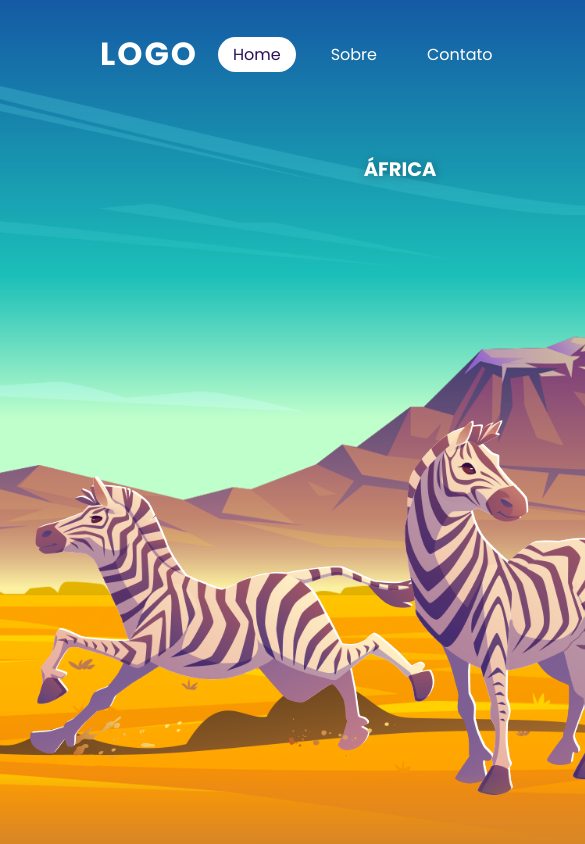
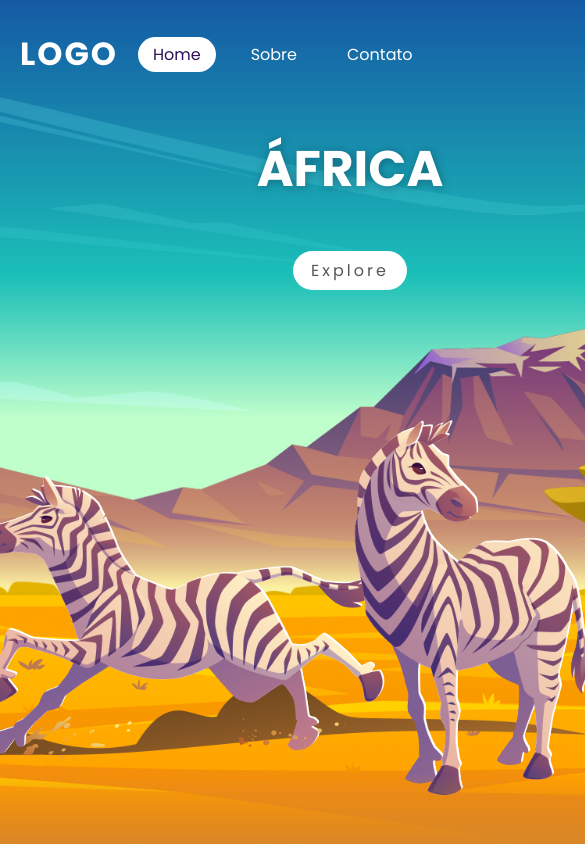
Before and after one commit to idmarcosc/Africa, a plain HTML site: page index.html in a window 390 px wide. Shown: the top 844 px of the page, 585 px wide, since content can reach past the window. Drawn offline with Linux system fonts and the light colour scheme.

Commit message:
media query

```diff
--- a/assets/css/style.css
+++ b/assets/css/style.css
@@ -7,6 +7,7 @@
 }
 html {
     font-size: 62.5%;
+    scroll-behavior: smooth;
 }
 
 body {
@@ -27,7 +28,7 @@ main {
     top: 0;
     left: 0;
     width: 100%;
-    padding: 30px 100px;
+    padding: 3rem 10rem;
     display: flex;
     justify-content: space-between;
     align-items: center;
@@ -57,7 +58,7 @@ main {
     text-decoration: none;
     padding: 0.6rem 1.5rem;
     color: #fff;
-    border-radius: 20px;
+    border-radius: 2rem;
 }
 
 .navList a:hover,
@@ -77,7 +78,7 @@ main {
 }
 
 .parallax {
-    min-width: 800px;
+    min-width: 700px;
     position: relative;
     width: 100%;
     height: 100%;
@@ -102,6 +103,7 @@ main {
     z-index: 10;
 }
 #sol {
+    z-index: 8;
     position: absolute;
     transform: translate(250px, 200px)
 }
@@ -120,7 +122,6 @@ main {
 }
 #text {
     position: absolute;
-    white-space: nowrap;
     font-size: 5vw;
     z-index: 9;
     color: white;
@@ -128,6 +129,19 @@ main {
     transform: translateY(-30vh)
 }
 
+#btn {
+    text-decoration: none;
+    color: #585757;
+    background-color: #fff;
+    font-size: 1vw;
+    letter-spacing: 0.3rem;
+    z-index: 0;
+    padding: 0.5vw 1.8vw;
+    border-radius: 2rem;
+    position: absolute;
+    transform: translateY(-15vh);
+    cursor: pointer;
+}
 .content {
     position: absolute;
     padding: 10rem;
@@ -144,3 +158,26 @@ main {
     font-size: 1.8rem;
     color: #fff;
 }
+
+
+@media (max-width: 1100px) {
+    #text {
+        font-size: 5rem;
+       }
+
+    #btn {
+        font-size: 1.6rem;
+        letter-spacing: 0.3rem;
+        padding: 0.7rem 1.8rem;
+        border-radius: 2rem;
+        transform: translateY(-18vh);
+    }
+
+    .header {
+        padding: 3rem 2rem;
+        transition: .5s ease;
+    }
+    .content {
+        padding: 5rem 3rem;
+    }
+}
--- a/assets/scripts/parallaxEffect.js
+++ b/assets/scripts/parallaxEffect.js
@@ -1,21 +1,26 @@
 function parallaxEffect() {
-    let ceu = document.getElementById('ceu');
+    if(!/Android|webOS|iPhone|iPad|iPod|BlackBerry|IEMobile|Opera Mini/i.test(navigator.userAgent)) {
+
+        let ceu = document.getElementById('ceu');
         let montanha = document.getElementById('montanha');
         let sol = document.getElementById('sol');
         let nuvem = document.getElementById('nuvem');
         let arvore = document.getElementById('arvore');
         let text = document.getElementById('text');
+        let btn = document.getElementById('btn');
 
         window.addEventListener('scroll', function(){
             let value = window.scrollY;
             ceu.style.top = value / 10 + 'px';
             sol.style.top = '-' + value * 0.10 + 'px';
             sol.style.left = '-' + value * 0.25 + 'px';
-            nuvem.style.left = value * 0.20 + 'px';
+            nuvem.style.left = value * 0.60 + 'px';
             montanha.style.top = value * 0.40 + 'px';
             arvore.style.left = value * 0.10 + 'px';
             text.style.marginLeft = value * 1 + 'px';
             text.style.marginTop = value * 2 + 'px';
+            btn.style.marginTop = value * 2 + 'px';
+            btn.style.marginLeft = value * 1 + 'px';
         })
-
+    }
 }
--- a/index.html
+++ b/index.html
@@ -6,12 +6,13 @@
     <meta name="viewport" content="width=device-width, initial-scale=1.0">
     <title>África</title>
     <link rel="stylesheet" href="assets/css/style.css">
-    <script src="assets/scripts/parallaxEffect.js"></script>
+    <script src="assets/scripts/parallaxEffect.js" defer></script>
+
 </head>
 <body onload="parallaxEffect()">
     <header class="header">
         <a href="#" class="logo">Logo</a>
-        <nav>
+        <nav class="navBar">
             <ul class="navList">
                 <li><a href="#" class="active">Home</a></li>
                 <li><a href="#">Sobre</a></li>
@@ -23,14 +24,15 @@
         <section class="parallax">
             <h1 id="text">ÁFRICA</h1>
             <img src="assets/img/ceu.png" alt="Céu" id="ceu">
-            <img src="assets/img/sol.png" alt="Céu" id="sol">
-            <img src="assets/img/nuvens.png" alt="Céu" id="nuvem">
-            <img src="assets/img/montanhas.png" alt="Céu" id="montanha">
-            <img src="assets/img/arvores.png" alt="Céu" id="arvore">
-            <img src="assets/img/terra.png" alt="Céu" id="terra">
-            <img src="assets/img/zebras.png" alt="Céu" id="zebra">
+            <img src="assets/img/sol.png" alt="Sol" id="sol">
+            <img src="assets/img/nuvens.png" alt="Nuvens" id="nuvem">
+            <img src="assets/img/montanhas.png" alt="Montanhas" id="montanha">
+            <img src="assets/img/arvores.png" alt="Árvores" id="arvore">
+            <img src="assets/img/terra.png" alt="Chão de Terra" id="terra">
+            <img src="assets/img/zebras.png" alt="Zebras" id="zebra">
+            <a href="#content" id="btn">Explore</a>
         </section>
-        <section class="content">
+        <section class="content" id="content">
             <h2>Parallax Effects</h2>
             <p>Lorem ipsum dolor sit amet consectetur adipisicing elit. Sint culpa minus, error, voluptatum illo repudiandae aspernatur perferendis ea explicabo laborum saepe esse sit fugit commodi eligendi dignissimos nihil? Modi, totam.
                 Lorem ipsum dolor sit amet, consectetur adipisicing elit. Exercitationem veniam sapiente porro voluptate, impedit possimus ipsa alias totam sed quaerat! Quaerat natus odio deserunt consectetur. Atque ducimus iste magni quia?
```
Also changed, not shown: assets/scripts/menuMobile.js (added, +14 -0 lines).
